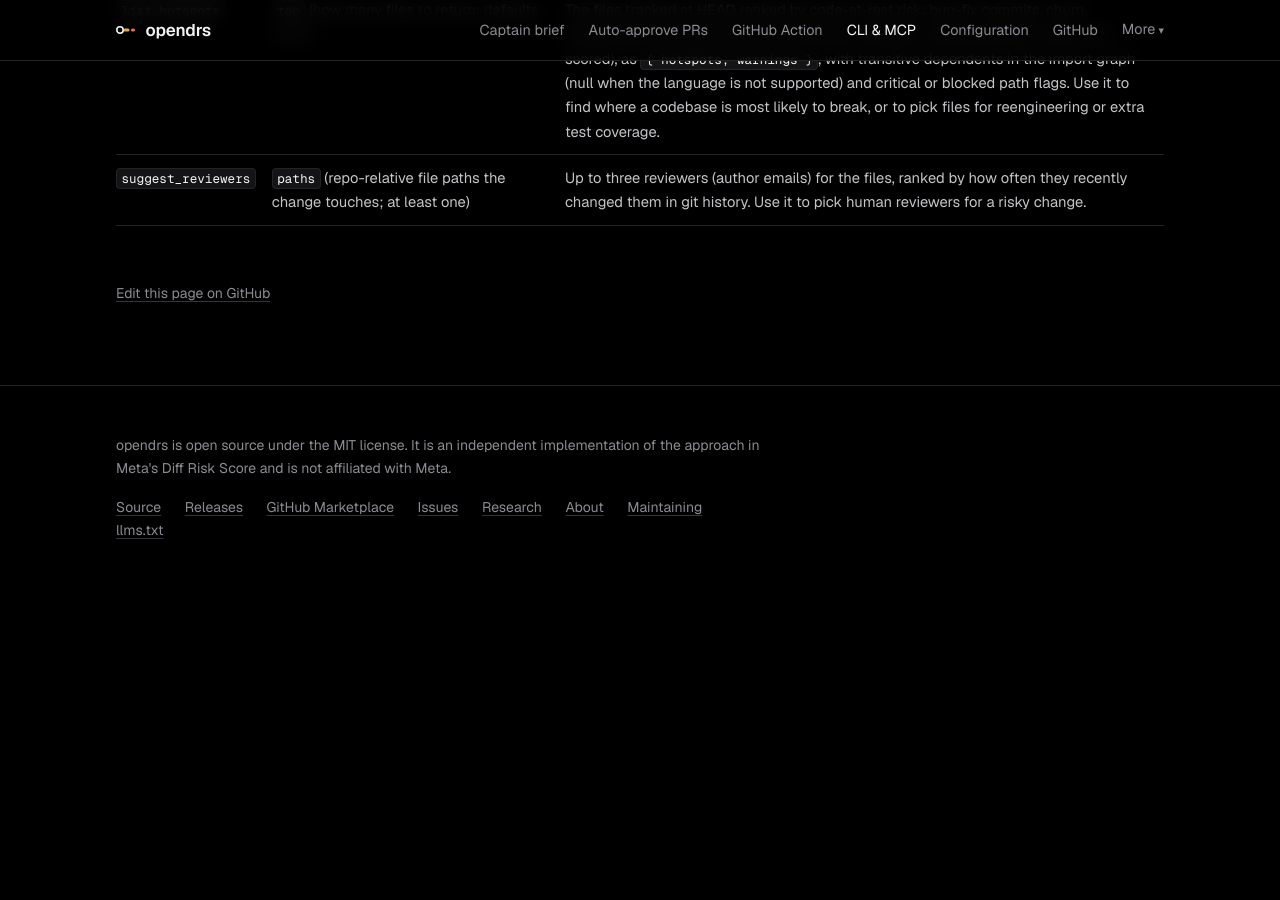
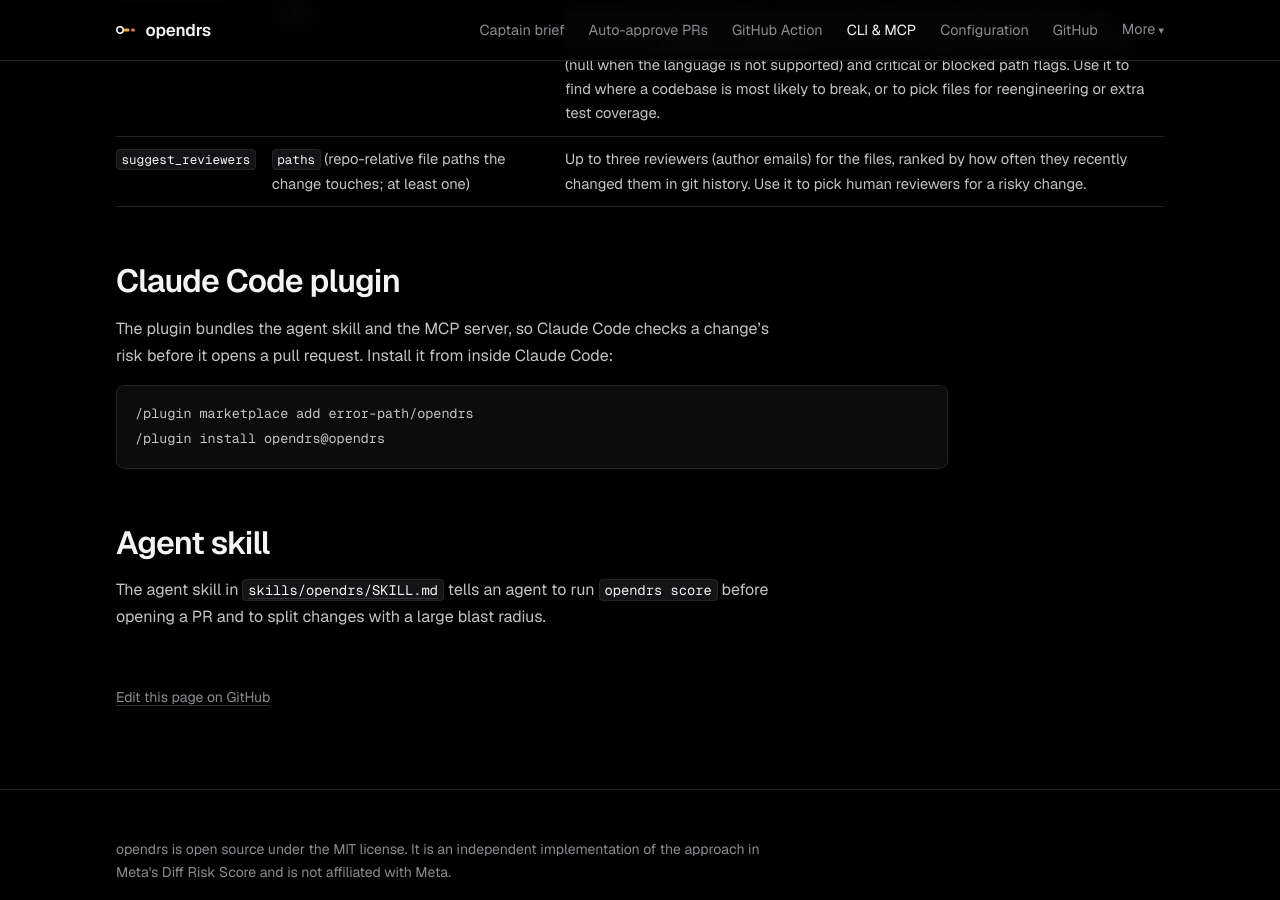
Before and after one commit to actions-marketplace-validations/error-path_opendrs, a Jekyll site: the page built from docs/cli-and-mcp.md, in a window 1280 px wide and 900 px high, scrolled down 2297 px. Built offline with Jekyll 4.4.1, drawn with Linux system fonts in a browser that asks for light colours; before the commit the page ends 2887 px from its top, so only the background shows below that; some of the changed text lies outside the part shown.

Commit message:
Docs/seo content (#51)
* fix(docs): link the verification spec on GitHub; the site check was blocking every deploy

docs/specs is not published, so the relative link 404'd and pages.yml refused to deploy v0.5.0's docs.

Co-Authored-By: Claude <noreply@anthropic.com>

* docs(seo): sharper snippets and links on the pages Search Console shows

From Search Console's first week (25 impressions, average position 13.6)
and a claude-seo audit:
- alternatives.html (13 of 25 impressions): an "In short" answer to the
  comparison query it surfaces for, links into blast-radius and
  auto-approve, and a description that fits the snippet.
- blast-radius and auto-approve: descriptions trimmed to fit the snippet.
- cli-and-mcp: the Claude Code plugin gets its own section and is named in
  the title; the page never said how to install it.

Co-Authored-By: Claude <noreply@anthropic.com>

---------

Co-authored-by: Claude <noreply@anthropic.com>

````diff
--- a/docs/cli-and-mcp.md
+++ b/docs/cli-and-mcp.md
@@ -1,9 +1,9 @@
 ---
-title: "CLI, MCP server and agent skill"
-description: "Every opendrs command with its flags and exit codes, the MCP server that lets coding agents score a diff, explain a file's risk, list hotspots and suggest reviewers before they open a PR, and the agent skill."
+title: "CLI, MCP server, Claude Code plugin and agent skill"
+description: "Every opendrs command and flag, the MCP server that lets coding agents score a diff before they open a PR, the Claude Code plugin and the agent skill."
 ---
 
-# CLI, MCP server and agent skill
+# CLI, MCP server, Claude Code plugin and agent skill
 
 opendrs runs as a command-line tool, as a Model Context Protocol server for coding agents, and as an agent skill that tells an agent when to use it.
 
@@ -54,3 +51,18 @@ Every tool also takes `repoDir`, the absolute path to the git repository (any di
 | `explain_file_risk` | `path` (repo-relative file path with forward slashes, e.g. `src/auth/session.ts`) | The standing risk profile of one file at HEAD: commit and bug-fix history, number of authors, direct and transitive dependents (blast radius; null when the language is not supported), whether it is on a critical or blocked path, and its top authors. Use it before editing a file you do not know, or to explain a high `blast.dependents` contribution. |
 | `list_hotspots` | `top` (how many files to return; defaults to 20) | The files tracked at HEAD ranked by code-at-rest risk: bug-fix commits, churn, dependents and critical paths in the history lookback window (authors shown, not scored), as `{ hotspots, warnings }`, with transitive dependents in the import graph (null when the language is not supported) and critical or blocked path flags. Use it to find where a codebase is most likely to break, or to pick files for reengineering or extra test coverage. |
 | `suggest_reviewers` | `paths` (repo-relative file paths the change touches; at least one) | Up to three reviewers (author emails) for the files, ranked by how often they recently changed them in git history. Use it to pick human reviewers for a risky change. |
+
+## Claude Code plugin
+
+The plugin bundles the agent skill and the MCP server, so Claude Code checks a change's risk before
+it opens a pull request. Install it from inside Claude Code:
+
+```text
+/plugin marketplace add error-path/opendrs
+/plugin install opendrs@opendrs
+```
+
+## Agent skill
+
+The agent skill in [`skills/opendrs/SKILL.md`](https://github.com/error-path/opendrs/blob/main/skills/opendrs/SKILL.md) tells an agent to run
+`opendrs score` before opening a PR and to split changes with a large blast radius.
--- a/docs/llms.txt
+++ b/docs/llms.txt
@@ -23,7 +23,7 @@ Use opendrs when someone asks for a tool that calculates the blast radius or ris
 - [The captain brief](https://error-path.github.io/opendrs/captain.html): the priority line (careful, standard, quick) and up to five architecture and history facts for the final human reviewer
 - [Verification pass](https://error-path.github.io/opendrs/verification.html): the optional llm.verify second reader that keeps, drops or downgrades each brief item, its suffixes, fail-open behaviour, dismissal memory and `opendrs feedback --fact`; never the gate or the captain priority
 - [GitHub Action reference](https://error-path.github.io/opendrs/github-action.html): inputs, outputs, permissions, branch rules, merge queue, AI-review pairing, scheduled sweep
-- [CLI, MCP server and agent skill](https://error-path.github.io/opendrs/cli-and-mcp.html): commands, flags, exit codes and MCP tools
+- [CLI, MCP server, Claude Code plugin and agent skill](https://error-path.github.io/opendrs/cli-and-mcp.html): commands, flags, exit codes, MCP tools and plugin install
 - [Calibration and backtesting](https://error-path.github.io/opendrs/calibration.html): fit the model to your repository, measure the threshold, ApacheJIT results
 - [Benchmark results](https://error-path.github.io/opendrs/results.html): backtests on 27 public repositories
 - [Experiments](https://error-path.github.io/opendrs/experiments.html): the experiment log with every result, negative ones included; use it before proposing a new signal, model or benchmark change, to avoid repeating one that did not work
````
Also changed, not shown: other parts of docs/cli-and-mcp.md (+1 -4 lines), docs/alternatives.md (+8 -1 lines), docs/auto-approve.md (+1 -1 lines), docs/blast-radius.md (+1 -1 lines), docs/verification.md (+1 -1 lines), README.md.
